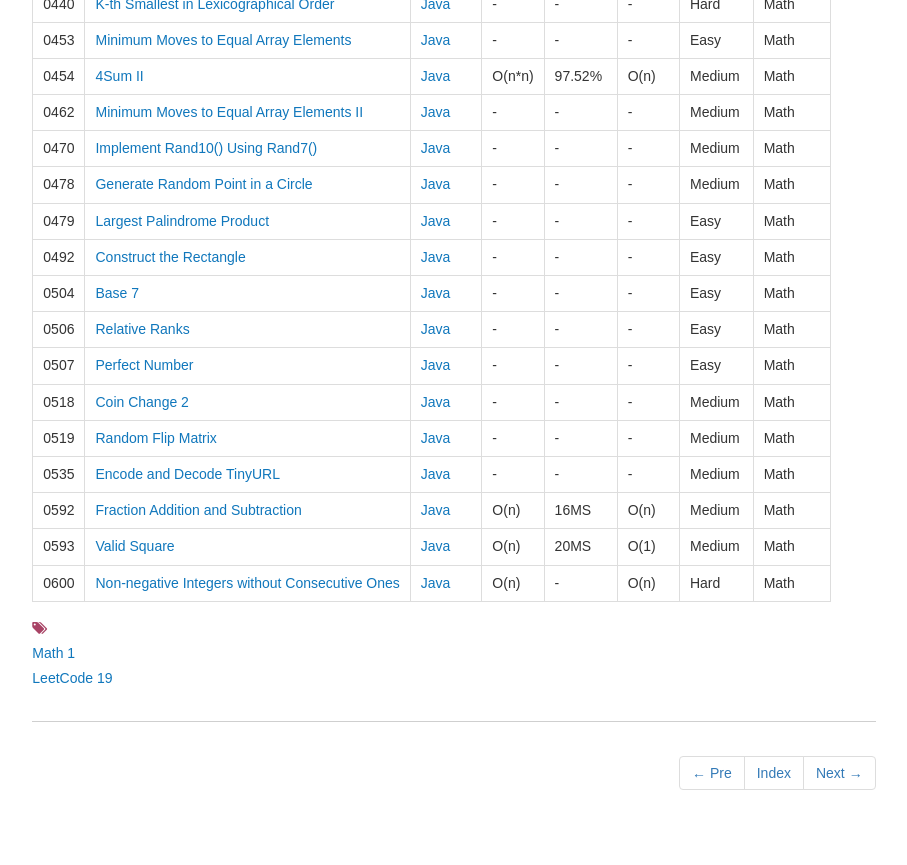
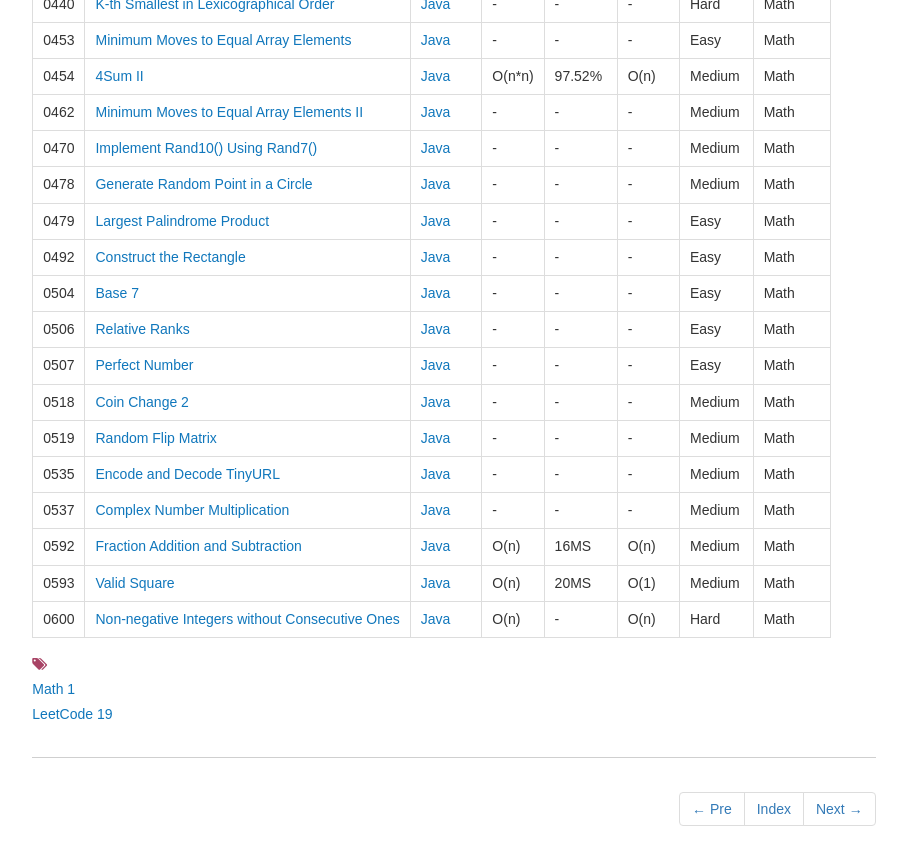
Before and after one commit to dunso/algorithm, a Jekyll site: the page built from docs/_posts/2017-12-03-Math.md, in a window 1280 px wide and 900 px high, scrolled down 1507 px. Shown: the top 865 px of the window, without its empty margins (186-1093 px from the left). Built offline with Jekyll 4.4.1, drawn with Linux system fonts in a browser that asks for light colours; nearby versions of some CDN libraries.

Commit message:
Add index of LeetCode0537.java to docs

```diff
--- a/docs/_posts/2017-12-03-Math.md
+++ b/docs/_posts/2017-12-03-Math.md
@@ -62,6 +62,7 @@ icon: file-alt
 |0518|[Coin Change 2](https://leetcode.com/problems/coin-change-2/) | [Java](https://algorithm.dun.so/leetcode-518/)|-|-|-|Medium|Math|
 |0519|[Random Flip Matrix](https://leetcode.com/problems/random-flip-matrix/) | [Java](https://algorithm.dun.so/leetcode-519/)|-|-|-|Medium|Math|
 |0535|[Encode and Decode TinyURL](https://leetcode.com/problems/encode-and-decode-tinyurl/) | [Java](https://algorithm.dun.so/leetcode-535/)|-|-|-|Medium|Math|
+|0537|[Complex Number Multiplication](https://leetcode.com/problems/complex-number-multiplication/) | [Java](https://algorithm.dun.so/leetcode-537/)|-|-|-|Medium|Math|
 |0592|[Fraction Addition and Subtraction](https://leetcode.com/problems/fraction-addition-and-subtraction/)| [Java](https://algorithm.dun.so/leetcode-592/)  | O(n) |16MS| O(n)  |  Medium |Math|
 |0593|[Valid Square](https://leetcode.com/problems/valid-square)| [Java](https://algorithm.dun.so/leetcode-593/)  | O(n) |20MS| O(1)  |  Medium |Math|
 |0600|[Non-negative Integers without Consecutive Ones](https://leetcode.com/problems/non-negative-integers-without-consecutive-ones/) | [Java](https://algorithm.dun.so/leetcode-600/)  | O(n) |-| O(n)  |  Hard |Math|
```
